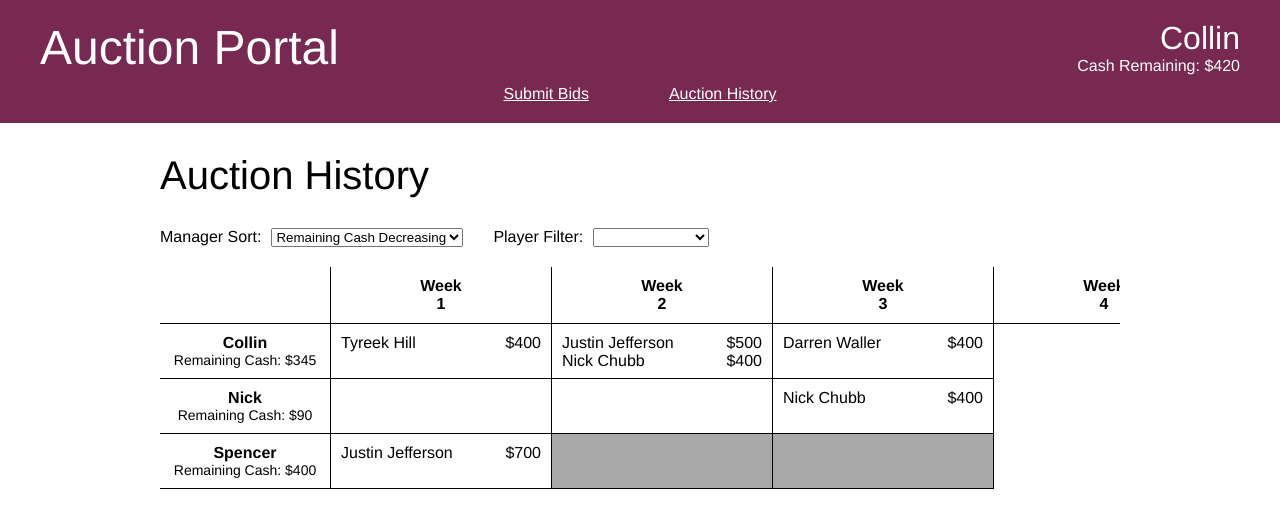
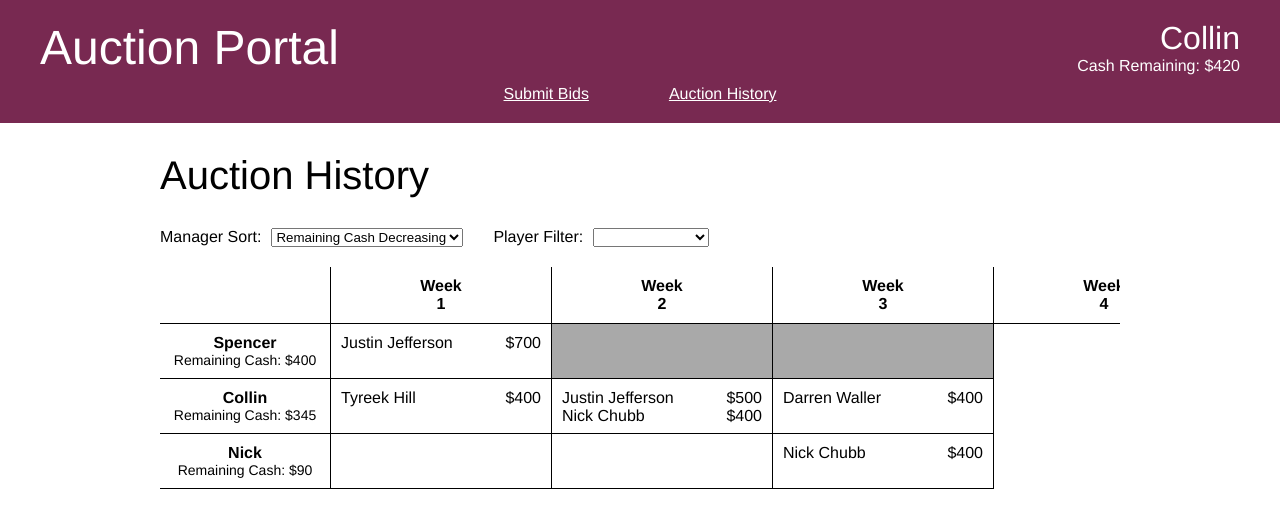
Before and after one commit to collinmurd/ff_auctions, a React (Create React App) app in the folder app/: page /history in a window 1280 px wide. Shown: the top 528 px of the page. Built offline with nearby package versions, Linux system fonts and the light colour scheme.

Commit message:
manager sort by cash

```diff
--- a/app/src/components/AuctionHistory.tsx
+++ b/app/src/components/AuctionHistory.tsx
@@ -63,6 +63,9 @@ export class AuctionHistory extends React.Component<AuctionHistoryProps, Auction
             managerSort: 'cashDecreasing',
             playerFilter: ''
         }
+
+        this.managerSortOnChange= this.managerSortOnChange.bind(this);
+        this.playerFilterOnChange= this.playerFilterOnChange.bind(this);
     }
 
     managerSortOnChange(value: string) {
@@ -88,7 +91,7 @@ export class AuctionHistory extends React.Component<AuctionHistoryProps, Auction
                     <div className="sidescrollTable">
                         <table>
                             <thead>{this.weekRow()}</thead>
-                            <tbody>{this.managerRows()}</tbody>
+                            <tbody>{this.managerRows(this.state.managerSort, this.state.playerFilter)}</tbody>
                         </table>
                     </div>
                 </div>
@@ -109,9 +112,14 @@ export class AuctionHistory extends React.Component<AuctionHistoryProps, Auction
         );
     }
 
-    managerRows() {
-        let rows = [];
-        for (let [manager, managerData] of Object.entries(data)) {
+    managerRows(managerSort: string, playerFilter: string) {
+        let rows: JSX.Element[] = [];
+        Object.entries(data).sort((manager1, manager2) => {
+            if (managerSort == "cashIncreasing")
+                return manager1[1].amountRemaining - manager2[1].amountRemaining
+            else
+                return manager2[1].amountRemaining - manager1[1].amountRemaining
+        }).forEach(([manager, managerData]) => {
             let squares = [];
             for (let week = 1; week < currentWeek; week++) {
                 if (managerData.weekEliminated && managerData.weekEliminated <= week) {
@@ -126,7 +134,7 @@ export class AuctionHistory extends React.Component<AuctionHistoryProps, Auction
                     {squares}
                 </tr>
             );
-        }
+        });
         return rows;
     }
 }
```
